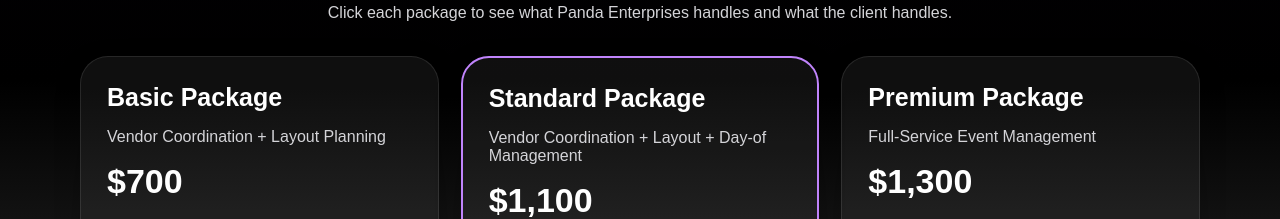
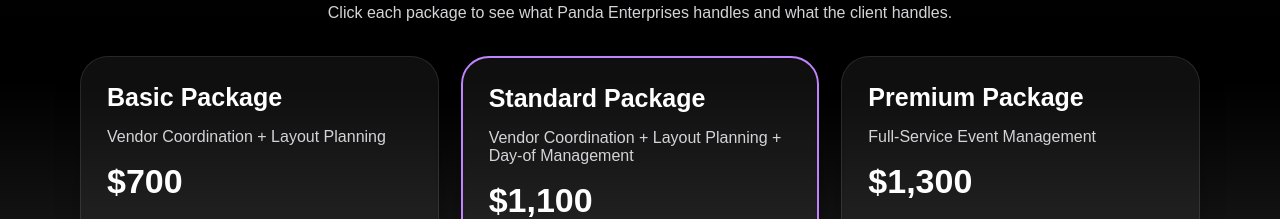
Before and after one commit to amandarocha0820-coder/panda-enterprises-landing-page, a React (Vite) app: page / in a window 1280 px wide. Shown: the part 1860-2079 px from the top of the page. Built offline with nearby package versions, Linux system fonts and the light colour scheme.

Commit message:
Update main.jsx
added planning to layout

```diff
--- a/src/main.jsx
+++ b/src/main.jsx
@@ -174,7 +174,7 @@
     <details className="packageCard featured">
       <summary>
         <h3>Standard Package</h3>
-        <p>Vendor Coordination + Layout + Day-of Management</p>
+        <p>Vendor Coordination + Layout Planning + Day-of Management</p>
         <strong>$1,100</strong>
         <em>Most Popular</em>
       </summary>
```
